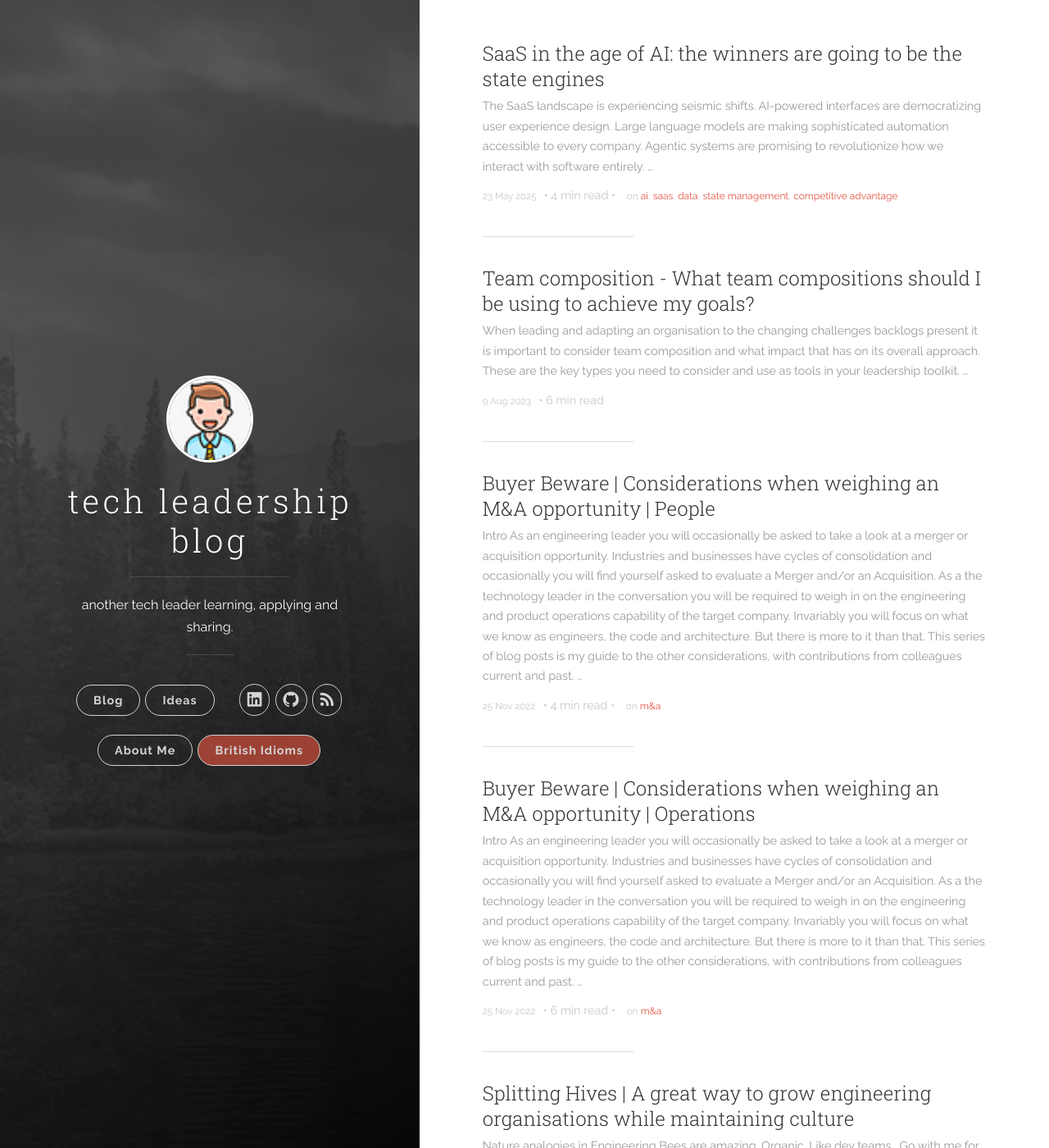
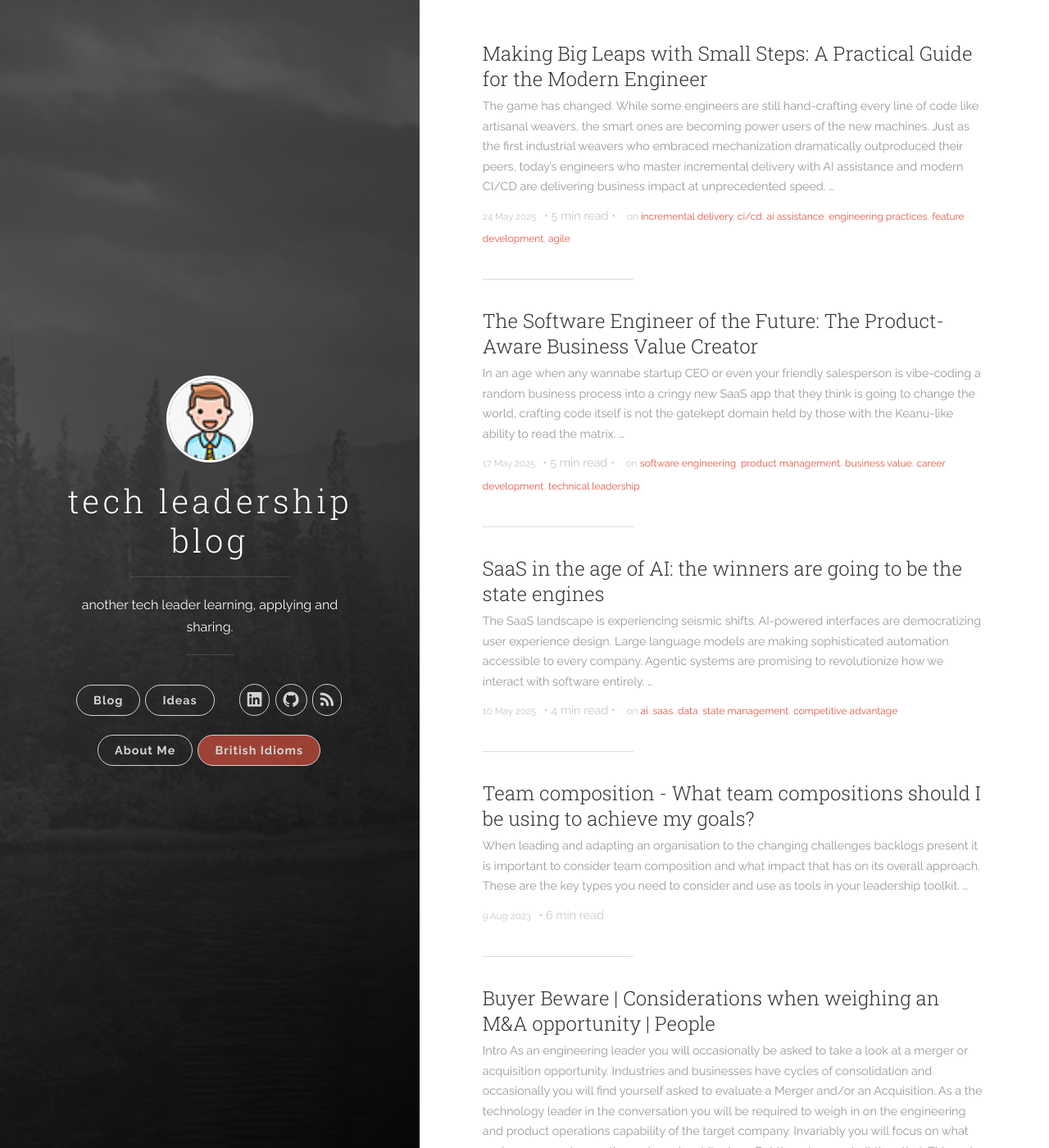
Before and after one commit to nomadicj/nomadicj.github.io, a Jekyll site: the page built from index.html, in a window 1280 px wide and 1400 px high. Shown: the whole window at 82% size. Built offline with Jekyll 4.4.1, drawn with Linux system fonts in a browser that asks for light colours; the list of posts is cut into pages by our own code; some of the changed lines change nothing that is shown.

Commit message:
Add three new blog posts on modern engineering practices and AI impact

````diff
--- a/_posts/2025-05-23-SaaS in the age of AI - the winners are going to be the state engines.md
+++ b/_posts/2025-05-10-SaaS in the age of AI - the winners are going to be the state engines.md
@@ -1,7 +1,7 @@
 ---
 layout: post
 title: "SaaS in the age of AI: the winners are going to be the state engines"
-date: 2025-05-23 12:00:00
+date: 2025-05-10 12:00:00
 categories: [technology, saas, ai, strategy]
 tags: [ai, saas, data, state management, competitive advantage]
 description: "In an age of AI-driven interfaces and agentic interaction models, the companies that will thrive are those that control the core state and data that underpins everything else."
@@ -76,3 +76,5 @@ The interface you're building today might be obsoleted by AI tomorrow. But the s
 The winners in the age of AI won't be the companies with the best chatbots or the most polished interfaces. They'll be the companies that became the authoritative source of truth for their domain's state. They'll be the state engines that everything else connects to.
 
 And in a world where everything can generate interfaces, being the source of truth is the ultimate moat.
+
+*Co-authored with AI*
--- /dev/null
+++ b/_posts/2025-05-17-The Software Engineer of the Future - The Product-Aware Business Value Creator.md
@@ -0,0 +1,100 @@
+---
+layout: post
+title: "The Software Engineer of the Future: The Product-Aware Business Value Creator"
+date: 2025-05-17 12:00:00
+categories: [engineering, product, career, business]
+tags: [software engineering, product management, business value, career development, technical leadership]
+description: "In an age when code itself is no longer gatekept, the future belongs to engineers who can bridge technical excellence with business understanding, creating solutions that are both well-crafted and meaningful."
+---
+
+In an age when any wannabe startup CEO or even your friendly salesperson is vibe-coding a random business process into a cringy new SaaS app that they think is going to change the world, crafting code itself is not the gatekept domain held by those with the Keanu-like ability to read the matrix.
+
+We've all heard the stories of unsanitized arg parsing leading to laughable XSS injections, of databases being left open to the world, or simply just secrets being committed straight into git histories. The art is not in writing code anymore but writing it well and with a mature process.
+
+But in this age of accelerated delivery, waiting for a product person to have an opinion on how to solve a business problem is increasingly the bottleneck. What if we didn't wait for their opinion but instead took the initiative and became the Product Engineers we should be?
+
+## What's Stopping Us?
+
+### The Comfort of the Technical Bubble
+
+Most engineers live comfortably in their technical bubble. We obsess over the latest JavaScript framework, debate the merits of microservices versus monoliths, and spend hours optimizing algorithms that might save milliseconds. It's intellectually satisfying work, but it's also safe. We understand the rules, the problems have clear solutions, and success is measurable.
+
+Business problems are messier. They require understanding human behavior, market dynamics, and often accepting that the "right" technical solution isn't always the right business solution. That beautiful, perfectly architected system you designed? It might be solving the wrong problem entirely.
+
+### The Fear of Being Wrong About the Market
+
+Engineers are trained to build systems that work predictably. Business decisions, on the other hand, are bets placed with incomplete information. The thought of building something that users don't want feels like failure, even though it's actually just learning. This fear keeps us waiting for someone else to make the hard decisions about what to build.
+
+### Organizational Silos and Role Definitions
+
+Many companies actively discourage engineers from thinking about product decisions. "Stay in your lane" becomes the unspoken rule. Product managers guard their territory, and engineers are expected to be order-takers who execute specifications rather than collaborators who help shape solutions.
+
+But here's the problem: the best solutions emerge when technical constraints and possibilities inform product decisions from the beginning, not as an afterthought.
+
+## The Product Engineer Mindset
+
+The future belongs to engineers who can bridge the gap between technical execution and business value. This doesn't mean becoming a product manager—it means becoming an engineer who thinks like an owner.
+
+### Understanding the "Why" Behind Every Feature
+
+Instead of asking "How should I implement this?", product-aware engineers ask "Why are we building this?" and "What problem does this actually solve?" They dig into user research, look at analytics, and understand the business metrics that matter.
+
+When you understand the why, you can propose better solutions. Maybe that complex feature request could be solved with a simple configuration change. Maybe there's a technical approach that delivers 80% of the value with 20% of the effort.
+
+### Becoming Fluent in Business Language
+
+Product engineers learn to speak in terms of user outcomes, conversion rates, and business impact rather than just technical metrics. They can articulate why a particular technical decision will drive business results.
+
+This isn't about abandoning technical excellence—it's about connecting that excellence to outcomes that matter to the business and users.
+
+### Taking Initiative on Problem-Solving
+
+Instead of waiting for perfectly specified requirements, product engineers identify problems and propose solutions. They see gaps in the user experience and build tools to fill them. They notice inefficiencies in business processes and create systems to address them.
+
+This proactive approach means moving faster and building things that actually matter.
+
+## The Skills of Tomorrow's Engineer
+
+### Customer Empathy and User Research
+
+Great product engineers spend time with actual users. They read support tickets, sit in on user interviews, and use their own products regularly. They understand that the most elegant code is worthless if it doesn't solve real problems for real people.
+
+### Data-Driven Decision Making
+
+They know how to read analytics, set up proper measurement, and interpret user behavior data. They can distinguish between correlation and causation and know when to trust the data versus when to trust their instincts.
+
+### Business Model Awareness
+
+They understand how their company makes money and how their technical decisions impact the bottom line. They know the difference between features that drive acquisition, retention, and revenue.
+
+### Rapid Prototyping and Validation
+
+Product engineers are comfortable building quick, imperfect solutions to test hypotheses. They know when to prioritize speed over perfection and how to validate ideas before committing to full implementations.
+
+## Breaking Down the Barriers
+
+### Start Small, Think Big
+
+You don't need permission to start thinking like a product engineer. Begin by understanding the business impact of your current work. Ask questions about user behavior. Volunteer to join customer calls or review user feedback.
+
+### Build Relationships Across Functions
+
+Cultivate relationships with product managers, designers, and business stakeholders. Share your technical insights about what's possible, what's difficult, and what alternatives exist. Most product people welcome engineers who want to understand the bigger picture.
+
+### Measure and Communicate Impact
+
+Track the business outcomes of your technical decisions. Did that performance optimization actually improve user retention? Did the new feature drive the engagement you expected? Learn to tell stories with data that connect your work to business results.
+
+## The Competitive Advantage
+
+Engineers who can think holistically about product and business will always be in demand. They're the ones who build things that matter, who move fast without breaking things that count, and who can see around corners to anticipate what needs to be built next.
+
+In a world where code is increasingly commoditized, the differentiator isn't just how well you can implement someone else's specification—it's how well you can identify what should be built in the first place.
+
+The future belongs to engineers who can bridge technical excellence with business understanding, creating solutions that are both well-crafted and meaningful. There's room for deep specialists, but the most impactful engineers will be those who can see the bigger picture.
+
+Becoming a product-aware engineer isn't just about career advancement—it's about building things that genuinely matter. It's about the satisfaction of seeing your code create real value for real people, not just elegant abstractions.
+
+*The software engineer of the future doesn't just build what they're told—they help shape what should be built. And that's an exciting opportunity worth embracing.*
+
+*Co-authored with AI*
--- /dev/null
+++ b/_posts/2025-05-24-Making Big Leaps with Small Steps - A Practical Guide for the Modern Engineer.md
@@ -0,0 +1,159 @@
+---
+layout: post
+title: "Making Big Leaps with Small Steps: A Practical Guide for the Modern Engineer"
+date: 2025-05-24 12:00:00
+categories: [engineering, productivity, ai, methodology]
+tags: [incremental delivery, ci/cd, ai assistance, engineering practices, feature development, agile]
+description: "The smart engineers are becoming power users of AI and modern CI/CD, delivering business impact at unprecedented speed through incremental delivery and perfect feedback loops."
+---
+
+The game has changed. While some engineers are still hand-crafting every line of code like artisanal weavers, the smart ones are becoming power users of the new machines. Just as the first industrial weavers who embraced mechanization dramatically outproduced their peers, today's engineers who master incremental delivery with AI assistance and modern CI/CD are delivering business impact at unprecedented speed.
+
+This isn't about writing more code—it's about writing the *right* code, faster, with less risk, and maximum impact.
+
+## The New Engineering Reality
+
+AI coding assistants can generate functions, entire modules, even complex algorithms in seconds. CI/CD pipelines can deploy changes globally in minutes. Feature flags can control releases without deployments. The bottleneck isn't your typing speed anymore—it's your decision-making speed and your ability to break down problems.
+
+The engineers winning today understand this shift. They've stopped optimizing for perfect code and started optimizing for perfect feedback loops. They've traded craftsmanship for leverage.
+
+## Your Strategic Advantage: The Increment Master
+
+Here's what the top-performing individual engineers have figured out: the secret to massive impact isn't building bigger features—it's building smaller ones, faster, with better feedback loops.
+
+**Think like a product owner, execute like a machine operator.** Your AI assistant is your weaving machine. Your CI/CD pipeline is your distribution network. Your job is to feed them the right inputs and orchestrate the outputs for maximum business value.
+
+## The Four-Step Impact Framework
+
+### 1. Slice Thin, Ship Fast
+
+**The Golden Rule**: If it takes more than 2-3 days to get code in front of users, you're thinking too big.
+
+**Practical Example**: Instead of building "user authentication system," build:
+- Day 1: Basic login/logout (hardcoded users)
+- Day 2: Password validation
+- Day 3: Session management
+- Day 4: User registration
+- Day 5: Password reset
+
+Each day ships something testable. Each increment teaches you something. By day 5, you have a complete auth system AND five cycles of learning.
+
+**AI Leverage Point**: Use your coding assistant to rapidly prototype each slice. Prompt it with: "Generate a minimal login function that returns a boolean" rather than "Build a complete authentication system."
+
+### 2. Automate Everything That Touches Your Code
+
+**The Pipeline Rule**: From commit to production should be one click (or better, zero clicks).
+
+Set up your automation stack:
+```
+Code Push → Tests Run → Build Passes → Deploy to Staging →
+Automated Tests Pass → Deploy to Production → Monitor
+```
+
+**Why This Matters**: When deployment is friction-free, you can afford to deploy tiny changes. When deployment is scary, you batch changes together, creating risk and delay.
+
+**AI Leverage Point**: Have your assistant generate comprehensive test suites for each increment. Prompt: "Generate unit tests, integration tests, and edge case tests for this function." The cost of thorough testing just dropped to near zero.
+
+### 3. Make Every Change Measurable
+
+**The Feedback Rule**: Every increment should move a business metric or validate a hypothesis.
+
+Before you write any code, ask:
+- What number will this change?
+- How will I know if it's working?
+- What's the smallest version that gives me that signal?
+
+**Example Approach**:
+- Hypothesis: "Users abandon checkout because payment form is confusing"
+- Increment 1: Add analytics to track field-by-field abandonment
+- Increment 2: Simplify the most abandoned field
+- Increment 3: A/B test simplified vs. original
+- Result: 12% increase in completion rate, validated in 3 days
+
+**AI Leverage Point**: Use AI to generate analytics code, A/B test implementations, and even data analysis scripts. The cost of measurement just plummeted.
+
+### 4. Plan Backwards from Business Impact
+
+**The Outcome Rule**: Start with the business outcome, work backwards to the smallest first step.
+
+**Framework**:
+1. **Big Goal**: "Increase user retention by 20%"
+2. **Key Hypothesis**: "Users leave because they don't see value in first week"
+3. **Success Metric**: "Day 7 active users"
+4. **First Increment**: "Add one useful feature to day-1 experience"
+5. **Smallest Test**: "Show personalized dashboard on login"
+
+## Your AI-Powered Workflow
+
+Here's how a modern engineer approaches a complex feature request:
+
+**Traditional Approach** (2-3 months):
+- Gather all requirements
+- Design complete system
+- Build entire feature
+- Test everything
+- Deploy big release
+- Hope it works
+
+**Increment Master Approach** (2-3 weeks to same outcome):
+
+**Week 1**:
+- AI helps analyze requirements, suggests minimal viable approach
+- Build skeleton with happy path only
+- Deploy behind feature flag
+- Get stakeholder feedback on UX flow
+
+**Week 2**:
+- AI generates comprehensive test coverage
+- Add error handling and edge cases
+- A/B test with 5% of users
+- Measure key metrics
+
+**Week 3**:
+- AI helps analyze results and suggest optimizations
+- Iterate based on real user data
+- Full rollout to all users
+- Document learnings for next increment
+
+## Mastering the Machines
+
+**Your AI Assistant is Your Pair Programming Partner**:
+- Use it to explore different implementation approaches quickly
+- Generate boilerplate and tests instantly
+- Analyze error logs and suggest fixes
+- Create documentation and code comments
+
+**Your CI/CD Pipeline is Your Force Multiplier**:
+- Deploy every increment automatically
+- Run comprehensive test suites on every change
+- Monitor performance and errors in real-time
+- Roll back instantly if anything breaks
+
+**Your Feature Flags are Your Safety Net**:
+- Ship incomplete features safely
+- Test with internal users first
+- Gradually roll out to all users
+- Kill features instantly if needed
+
+## The Compound Effect of Small Steps
+
+When you master this approach, magic happens:
+
+**Month 1**: You're shipping 3x more frequently than your peers
+**Month 3**: You're delivering measurable business impact every week
+**Month 6**: Stakeholders see you as the engineer who "gets things done"
+**Month 12**: You're leading technical decisions because you consistently deliver
+
+The engineers who embrace this new paradigm aren't just more productive—they're more valuable. They're the ones who understand that in the age of AI and automation, the art isn't in the craftsmanship of individual lines of code. The art is in orchestrating the machines to deliver continuous business value.
+
+## Your Next Step
+
+Pick one feature you're currently working on. Right now. Break it into the smallest possible increment that would teach you something or move a business metric. Build that increment today. Deploy it tomorrow. Measure the result.
+
+Then do it again.
+
+The future belongs to engineers who can make big leaps with small steps, powered by the new machines at our disposal. The question isn't whether you can write beautiful code—it's whether you can deliver beautiful outcomes.
+
+The machines are ready. Are you?
+
+*Co-authored with AI*
````
